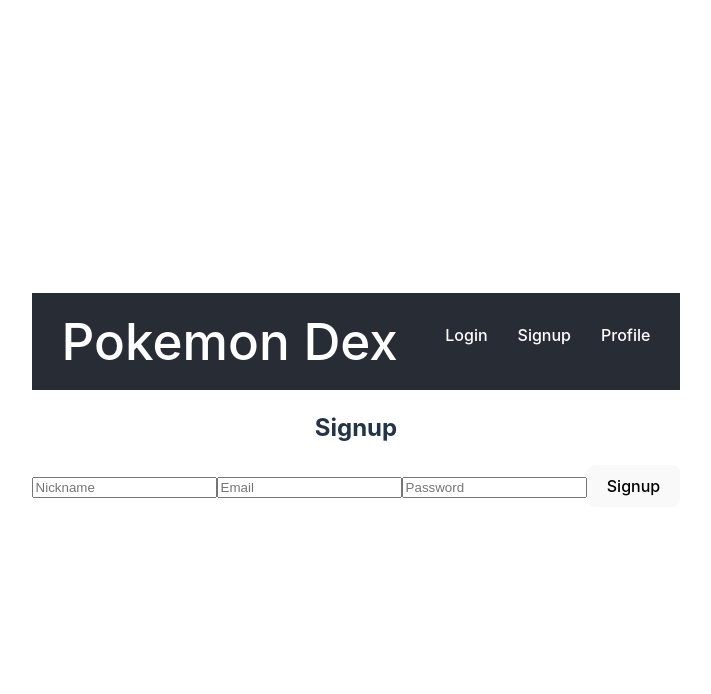
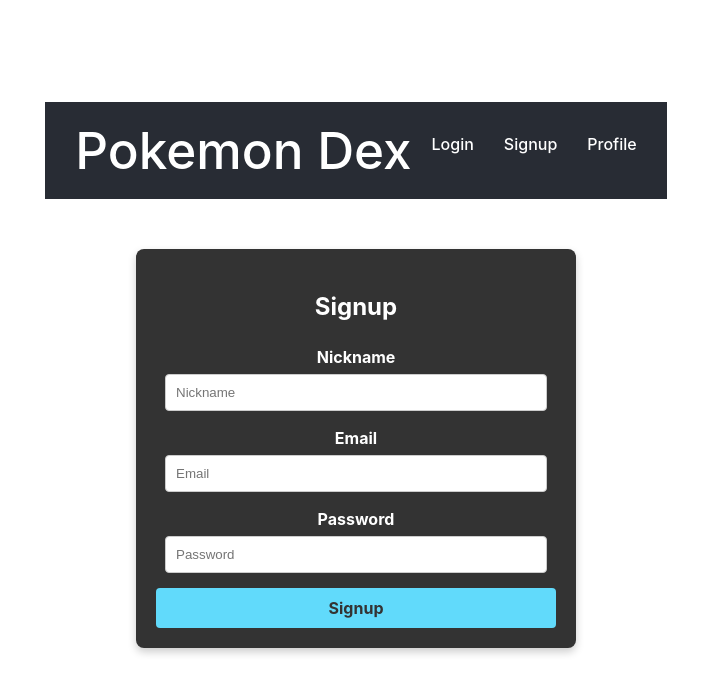
Before and after one commit to sungho-heo/-poke-dex-frontend-and-another-web-apps, a React (Vite) app in the folder pokemon-dex/: page /signup in a window 1280 px wide. Shown: the top 694 px of the page, without its empty margins (284-995 px from the left). Built offline with nearby package versions, Linux system fonts and the light colour scheme.

Commit message:
signup page css update

```diff
--- a/pokemon-dex/src/components/Login.tsx
+++ b/pokemon-dex/src/components/Login.tsx
@@ -1,53 +1,15 @@
 import React, { useState } from "react";
 import styled from "styled-components";
 import { useMutation } from "@tanstack/react-query";
+import {
+  inputContainer as LoginContainer,
+  pageTitle as Title,
+  FormGroup,
+  Label,
+  Input,
+  Button,
+} from "../styles/CommonStyles";
 import { login, LoginParams, AuthResponse } from "../api/auth";
-
-// css
-const LoginContainer = styled.div`
-  max-width: 400px;
-  margin: 50px auto;
-  padding: 20px;
-  background: #333;
-  border-radius: 8px;
-  box-shadow: 0 4px 8px rgba(0, 0, 0, 0.2);
-  color: white;
-`;
-
-const Title = styled.h2`
-  margin-bottom: 20px;
-`;
-const FormGroup = styled.div`
-  margin-bottom: 15px;
-`;
-
-const Label = styled.label`
-  display: block;
-  margin-bottom: 5px;
-  font-weight: bold;
-`;
-
-const Input = styled.input`
-  width: 90%;
-  padding: 10px;
-  border: 1px solid #ccc;
-  border-radius: 4px;
-`;
-
-const Button = styled.button`
-  width: 100%;
-  padding: 10px;
-  background-color: #61dafb;
-  border: none;
-  border-radius: 4px;
-  color: #333;
-  font-weight: bold;
-  cursor: pointer;
-
-  &:hover {
-    background-color: #21a1f1;
-  }
-`;
 
 const Login: React.FC = () => {
   const [email, setEmail] = useState("");
--- a/pokemon-dex/src/components/Signup.tsx
+++ b/pokemon-dex/src/components/Signup.tsx
@@ -1,5 +1,15 @@
 import React, { useState } from "react";
 import { useMutation } from "@tanstack/react-query";
+import styled from "styled-components";
+import {
+  inputContainer as SignupContainer,
+  pageTitle as Title,
+  FormGroup,
+  Label,
+  Input,
+  Button,
+} from "../styles/CommonStyles";
+
 import { signup, SignupParams, AuthResponse } from "../api/auth";
 
 const Signup: React.FC = () => {
@@ -17,32 +27,41 @@
   };
 
   return (
-    <div>
-      <h2>Signup</h2>
+    <SignupContainer>
+      <Title>Signup</Title>
       <form onSubmit={handleSubmit}>
-        <input
+        <FormGroup>
+          <Label htmlFor="Nickname">Nickname</Label>
+          <Input
             type="text"
             placeholder="Nickname"
             value={nickname}
             onChange={(e) => setNickname(e.target.value)}
           />
-        <input
+        </FormGroup>
+        <FormGroup>
+          <Label htmlFor="Email">Email</Label>
+          <Input
             type="email"
             placeholder="Email"
             value={email}
             onChange={(e) => setEmail(e.target.value)}
           />
-        <input
+        </FormGroup>
+        <FormGroup>
+          <Label htmlFor="Password">Password</Label>
+          <Input
             type="password"
             placeholder="Password"
             value={password}
             onChange={(e) => setPassword(e.target.value)}
           />
-        <button type="submit">Signup</button>
+        </FormGroup>
+        <Button type="submit">Signup</Button>
       </form>
       {mutation.isError && <p>Error: {mutation.error.message}</p>}
       {mutation.isSuccess && <p>Signup successful!</p>}
-    </div>
+    </SignupContainer>
   );
 };
 
--- a/pokemon-dex/src/styles/CommonStyles.ts
+++ b/pokemon-dex/src/styles/CommonStyles.ts
@@ -16,3 +16,50 @@
   width: 100%;
   max-width: 1200px;
 `;
+
+// login and signup page css
+export const inputContainer = styled.div`
+  max-width: 400px;
+  margin: 50px auto;
+  padding: 20px;
+  background: #333;
+  border-radius: 8px;
+  box-shadow: 0 4px 8px rgba(0, 0, 0, 0.2);
+  color: white;
+`;
+
+export const pageTitle = styled.h2`
+  margin-bottom: 20px;
+`;
+
+export const FormGroup = styled.div`
+  margin-bottom: 15px;
+`;
+
+export const Label = styled.label`
+  display: block;
+  margin-bottom: 5px;
+  font-weight: bold;
+`;
+
+export const Input = styled.input`
+  width: 90%;
+  padding: 10px;
+  border: 1px solid #ccc;
+  border-radius: 4px;
+`;
+
+export const Button = styled.button`
+  width: 100%;
+  padding: 10px;
+  background-color: #61dafb;
+  border: none;
+  border-radius: 4px;
+  color: #333;
+  font-weight: bold;
+  cursor: pointer;
+
+  &:hover {
+    background-color: #21a1f1;
+  }
+`;
```
Lines whose indentation alone changed are shown as unchanged.
